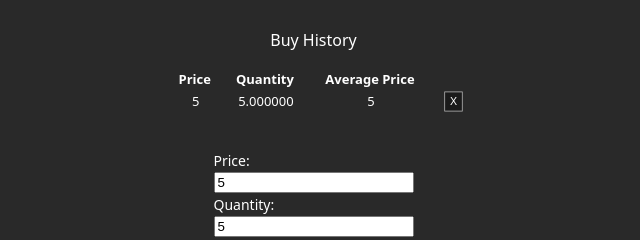
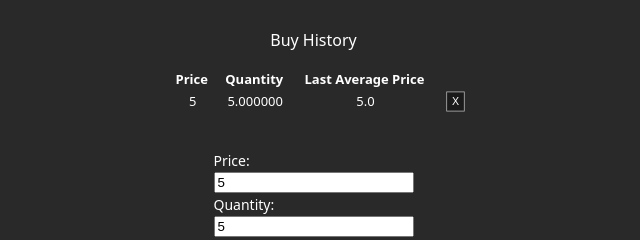
Before and after one commit to juliospn/Bitcoin-Indicator-Alert, a browser extension: page buy-history.html in a window 1280 px wide. Both pictures are taken after typing "5", "5" into the empty fields and a click on the button "Add to Buy History". Shown: the top 240 px of the page, 325-965 px from the left. Drawn offline with Linux system fonts and the light colour scheme.

Commit message:
updating files

```diff
--- a/buy-history.html
+++ b/buy-history.html
@@ -18,7 +18,7 @@
                 <tr>
                     <th>Price</th>
                     <th>Quantity</th>
-                    <th>Average Price</th>
+                    <th>Last Average Price</th>
                 </tr>
             </thead>
             <tbody id="buy-history-table">
--- /dev/null
+++ b/js/popup.js
@@ -0,0 +1,5 @@
+const lastAvgPriceSpan = document.getElementById('last_avg_price');
+const lastAvgPriceStorage = JSON.parse(localStorage.getItem('last-avg-price'));
+if (lastAvgPriceStorage) {
+  lastAvgPriceSpan.textContent = lastAvgPriceStorage.toLocaleString();
+}
--- a/js/preco-medio.js
+++ b/js/preco-medio.js
@@ -3,20 +3,23 @@ const buyHistoryTable = document.getElementById('buy-history-table');
 let buyHistory = JSON.parse(localStorage.getItem('buyHistory')) || [];
 let lastAveragePrice = 0;
 
+
 function renderBuyHistory() {
     buyHistoryTable.innerHTML = '';
     buyHistory.forEach((buy, index) => {
-        console.log('buy.averagePrice:', buy.averagePrice);
-        console.log('buy.price:', buy.price);
         const row = document.createElement('tr');
+
         const priceCell = document.createElement('td');
-        priceCell.textContent = buy.price != null ? buy.price.toFixed(0) : '-';
+        priceCell.textContent = buy.price != null ? buy.price.toLocaleString() : '-';
+        row.appendChild(priceCell);
 
         const quantityCell = document.createElement('td');
-        quantityCell.textContent = buy.quantity.toFixed(6);
+        quantityCell.textContent = buy.quantity.toLocaleString(undefined, { minimumFractionDigits: 6, maximumFractionDigits: 6 });
+        row.appendChild(quantityCell);
 
-        const avgPriceCell = document.createElement('td');
-        avgPriceCell.textContent = buy.averagePrice != null ? buy.averagePrice.toFixed(0) : '-';
+        const lastAvgPriceCell = document.createElement('td');
+        lastAvgPriceCell.classList.add('last-avg-price');
+        row.appendChild(lastAvgPriceCell);
 
         const deleteCell = document.createElement('td');
         const deleteButton = document.createElement('button');
@@ -26,18 +29,54 @@ function renderBuyHistory() {
                 buyHistory.splice(index, 1);
                 renderBuyHistory();
                 saveBuyHistory();
+
+                // Recalcula o preço médio e atualiza o valor exibido na página
+                let sum = 0;
+                let totalQuantity = 0;
+                for (let i = 0; i < buyHistory.length; i++) {
+                    sum += buyHistory[i].price * buyHistory[i].quantity;
+                    totalQuantity += buyHistory[i].quantity;
+                }
+                if (totalQuantity > 0) {
+                    lastAveragePrice = sum / totalQuantity;
+                } else {
+                    lastAveragePrice = 0;
+                }
+                updateLastAveragePrice(lastAveragePrice);
+
+                // Atualiza o valor no localStorage
+                localStorage.setItem('last-avg-price', lastAveragePrice.toFixed(1));
             });
         }
         deleteCell.appendChild(deleteButton);
-
-        row.appendChild(priceCell);
-        row.appendChild(quantityCell);
-        row.appendChild(avgPriceCell);
         row.appendChild(deleteCell);
 
         buyHistoryTable.appendChild(row);
     });
+
+    // Recalcula o last average price
+    let sum = 0;
+    let totalQuantity = 0;
+    for (let i = 0; i < buyHistory.length; i++) {
+        sum += buyHistory[i].price * buyHistory[i].quantity;
+        totalQuantity += buyHistory[i].quantity;
+    }
+    if (totalQuantity > 0) {
+        lastAveragePrice = sum / totalQuantity;
+    } else {
+        lastAveragePrice = 0;
+    }
+    // Atualiza o valor no localStorage
+    localStorage.setItem('last-avg-price', lastAveragePrice.toFixed(1));
+
+    // Seleciona o último elemento com a classe "last-avg-price" e define o seu ID
+    const lastAvgPriceCells = document.querySelectorAll('.last-avg-price');
+    if (lastAvgPriceCells.length) {
+        const lastAvgPriceCell = lastAvgPriceCells[lastAvgPriceCells.length - 1];
+        lastAvgPriceCell.id = 'last-avg-price';
+    }
 }
+
 
 function calculateAveragePrice() {
     const lastBuy = buyHistory[buyHistory.length - 1];
@@ -61,7 +100,8 @@ function addBuyToHistory(price, quantity) {
     newBuy.averagePrice = isNaN(averagePrice) ? 0 : averagePrice;
     renderBuyHistory();
     saveBuyHistory();
-    updateLastAveragePrice();
+    updateLastAveragePrice(newBuy.averagePrice); // passa o valor do último preço médio como argumento
+    newBuy.lastAveragePrice = newBuy.averagePrice;
 }
 
 function saveBuyHistory() {
@@ -79,7 +119,9 @@ buyForm.addEventListener('submit', (event) => {
 function loadBuyHistory() {
     buyHistory = JSON.parse(localStorage.getItem('buyHistory')) || [];
     renderBuyHistory();
-    updateLastAveragePrice(); // Added
+    const lastAvgPrice = localStorage.getItem('last-avg-price');
+    const lastAvgPriceSpan = document.getElementById('last_avg_price');
+    lastAvgPriceSpan.textContent = lastAvgPrice ? lastAvgPrice : '-';
 }
 
 function getLastAveragePrice() {
@@ -89,10 +131,11 @@ function getLastAveragePrice() {
     return buyHistory[buyHistory.length - 1].averagePrice;
 }
 
-function updateLastAveragePrice() {
-    const lastAvgPriceElement = document.querySelector('#last-avg-price');
-    lastAvgPriceElement.textContent = getLastAveragePrice().toFixed(2);
+function updateLastAveragePrice(lastAveragePrice) {
+    const lastAvgPriceSpan = document.getElementById('last-avg-price');
+    lastAvgPriceSpan.textContent = lastAveragePrice ? lastAveragePrice.toFixed(1) : '-';
+    localStorage.setItem('last-avg-price', lastAveragePrice.toFixed(1));
+    lastAveragePrice = localStorage.getItem('last-avg-price');
 }
 
 loadBuyHistory();
-console.log(lastAveragePrice);
```
Also changed, not shown: popup.html (+3 -2 lines).
